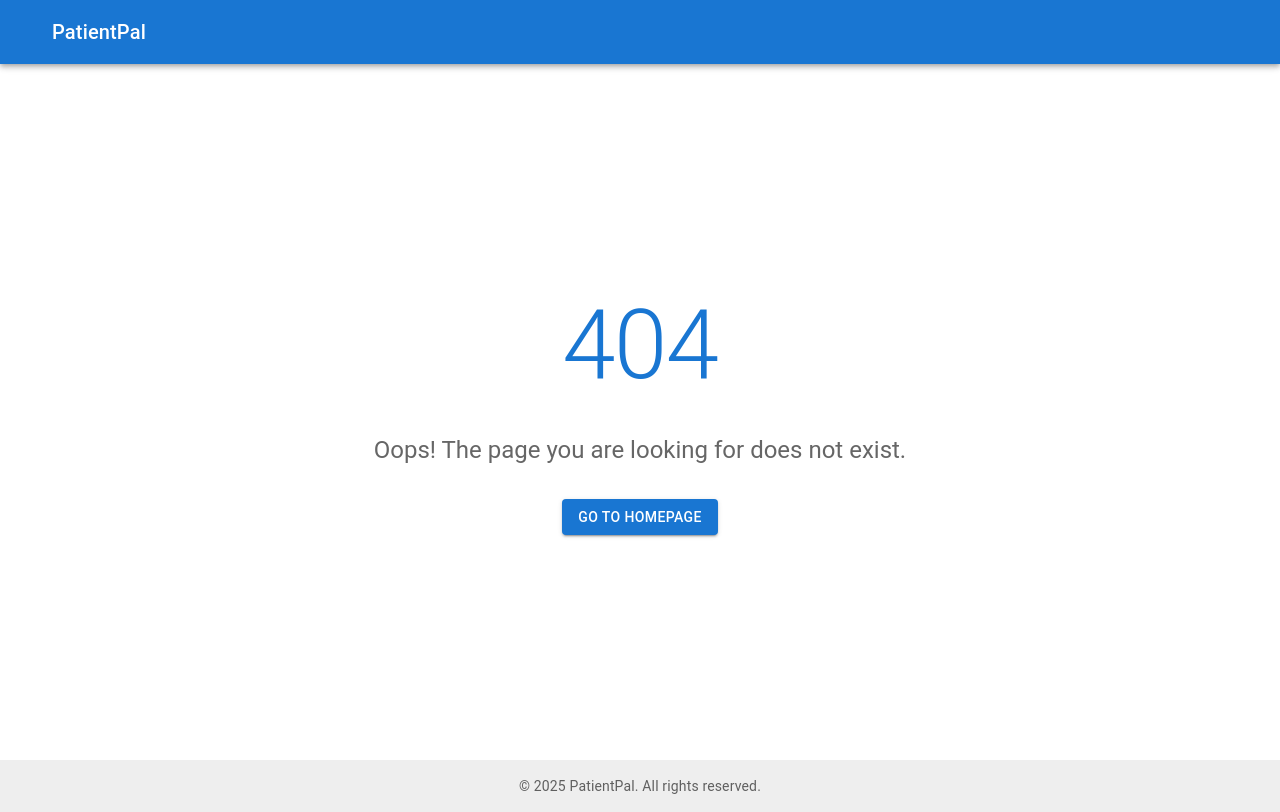
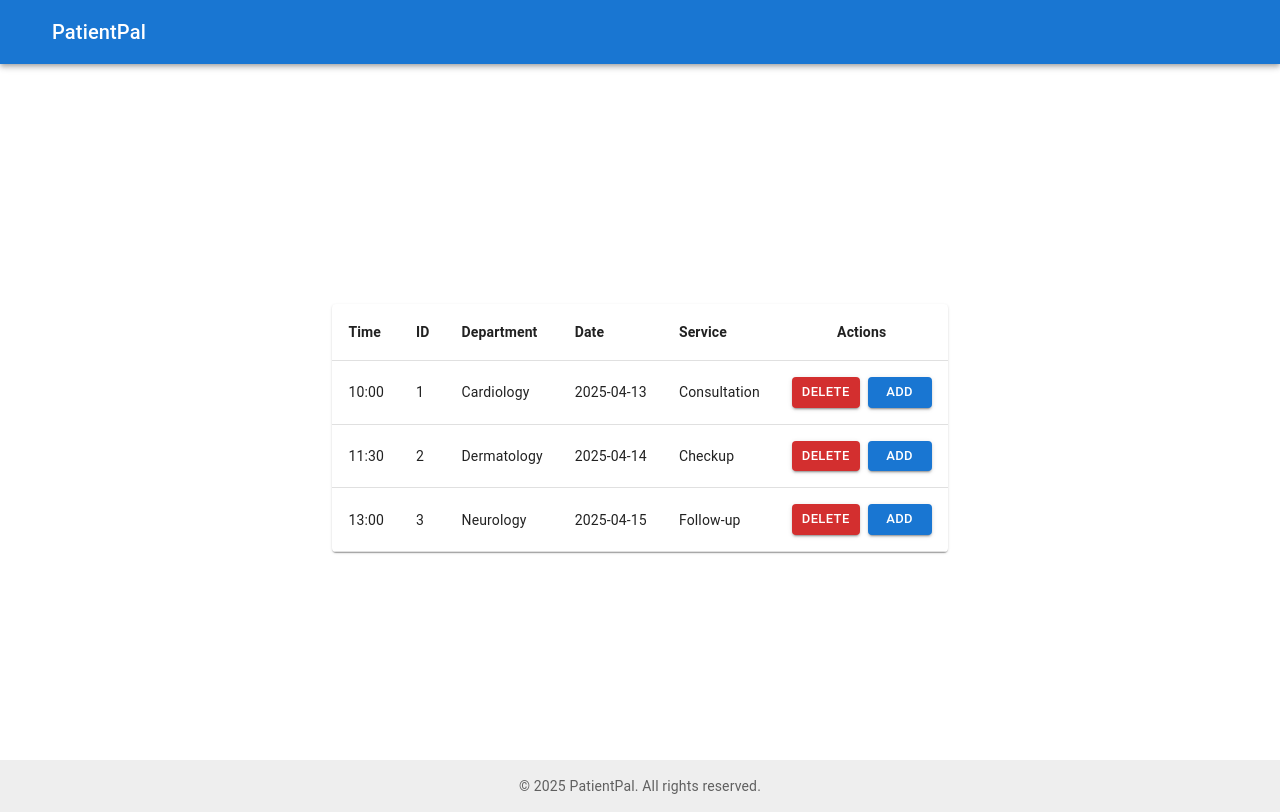
Before and after one commit to MirasSafadi/PatientPal-frontend, a React (Create React App) app in the folder patient-pal/: page /MedicalApp in a window 1280 px wide. Before the commit this address had no page. Built offline with nearby package versions, Linux system fonts and the light colour scheme; some icons are missing.

Commit message:
MedicalApp

```diff
--- a/patient-pal/src/Pages/App.jsx
+++ b/patient-pal/src/Pages/App.jsx
@@ -3,6 +3,7 @@ import PageNotFound from './404-Not-Found.jsx';
 import Home from './HomePage.jsx';
 import Layout from './Layout.jsx';
 import Login from "./Login.jsx";
+import MedicalApp from "./MedicalApp.jsx";
 /*import register from "./register.jsx"; */
 import '../styles/App.css';
 
@@ -26,6 +27,9 @@ function App() {
             }
           />
           <Route path="login" element={<Login />} />
+          <Route path="MedicalApp" element={<MedicalApp />} />
+
+
           {/*<Route path="register" element={<Register />} />*/ }
           <Route path="*" element={<PageNotFound />} />
         </Route>
--- a/patient-pal/src/Pages/Layout.jsx
+++ b/patient-pal/src/Pages/Layout.jsx
@@ -64,6 +64,9 @@ function Layout() {
             <ListItem button component={Link} to="/register">
               <ListItemText primary="Register" />
             </ListItem>
+            <ListItem button component={Link} to="/MedicalApp">
+              <ListItemText primary="MedicalApp" />
+            </ListItem>
           </List>
         </Box>
       </Drawer>
--- /dev/null
+++ b/patient-pal/src/Pages/MedicalApp.jsx
@@ -0,0 +1,57 @@
+import React from "react";
+import {
+  Table,
+  TableBody,
+  TableCell,
+  TableContainer,
+  TableHead,
+  TableRow,
+  Paper,
+  Button,
+} from "@mui/material";
+
+const sampleData = [
+  { id: 1, time: "10:00", department: "Cardiology", date: "2025-04-13", service: "Consultation" },
+  { id: 2, time: "11:30", department: "Dermatology", date: "2025-04-14", service: "Checkup" },
+  { id: 3, time: "13:00", department: "Neurology", date: "2025-04-15", service: "Follow-up" },
+];
+
+const MedicalApp = () => {
+  return (
+    <TableContainer component={Paper} sx={{ maxWidth: 900, margin: "auto", mt: 4 }}>
+      <Table>
+        <TableHead>
+          <TableRow>
+            <TableCell><strong>Time</strong></TableCell>
+            <TableCell><strong>ID</strong></TableCell>
+            <TableCell><strong>Department</strong></TableCell>
+            <TableCell><strong>Date</strong></TableCell>
+            <TableCell><strong>Service</strong></TableCell>
+            <TableCell align="center"><strong>Actions</strong></TableCell>
+          </TableRow>
+        </TableHead>
+        <TableBody>
+          {sampleData.map((row) => (
+            <TableRow key={row.id}>
+              <TableCell>{row.time}</TableCell>
+              <TableCell>{row.id}</TableCell>
+              <TableCell>{row.department}</TableCell>
+              <TableCell>{row.date}</TableCell>
+              <TableCell>{row.service}</TableCell>
+              <TableCell align="center">
+                <Button color="error" size="small" variant="contained" sx={{ mr: 1 }}>
+                  Delete
+                </Button>
+                <Button color="primary" size="small" variant="contained">
+                  Add
+                </Button>
+              </TableCell>
+            </TableRow>
+          ))}
+        </TableBody>
+      </Table>
+    </TableContainer>
+  );
+};
+
+export default MedicalApp;
```
